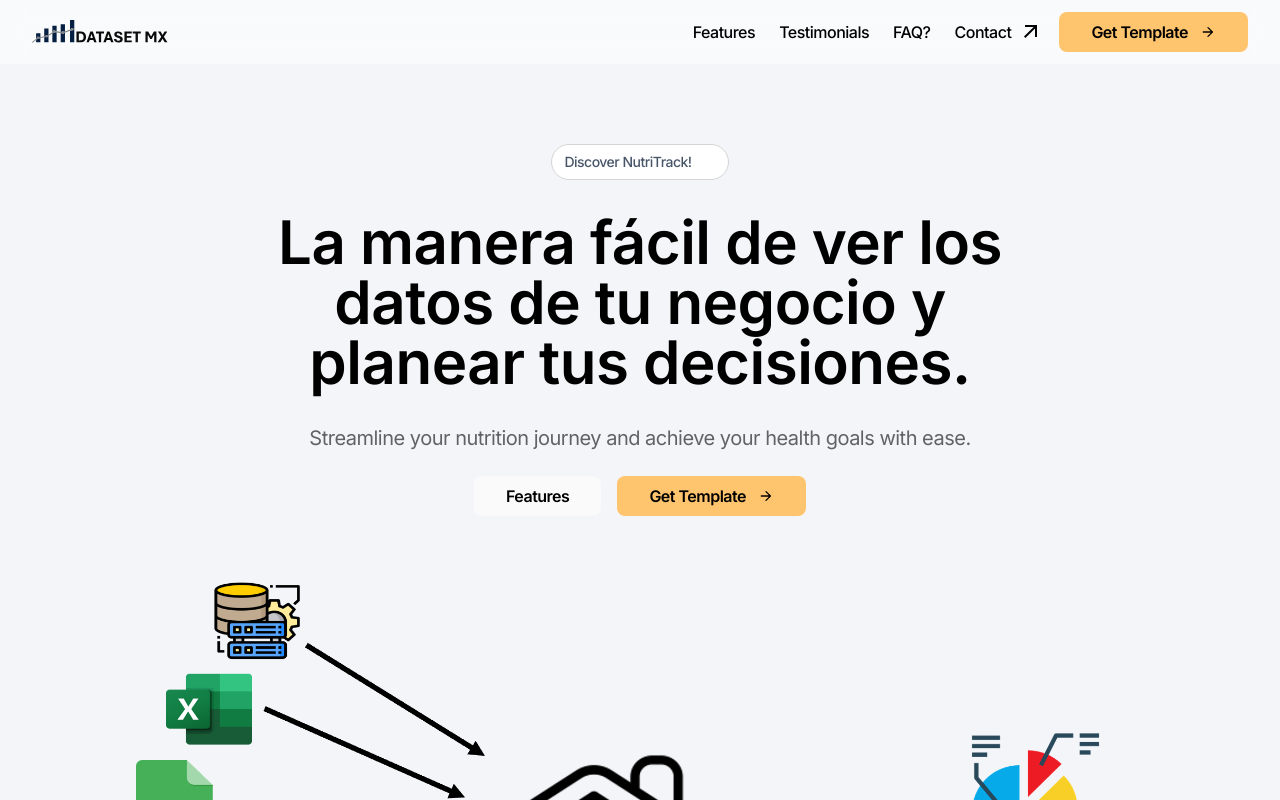
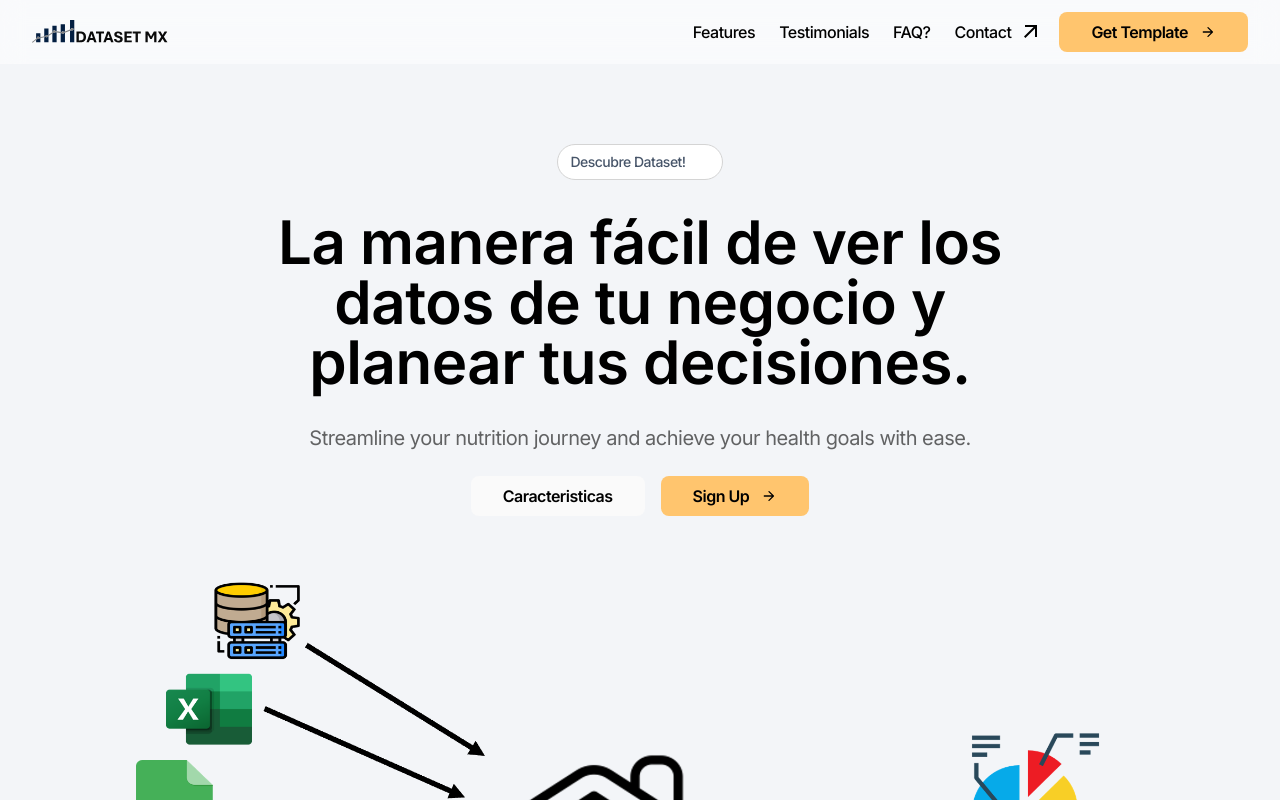
Before and after one commit to Lunnajera/lunnajera.github.io, a Next.js app: page / in a window 1280 px wide. Shown: the top 800 px of the page. Built offline with nearby package versions, Linux system fonts and the light colour scheme; some icons are missing.

Commit message:
Update HomeBanner.js

```diff
--- a/components/Banner/HomeBanner.js
+++ b/components/Banner/HomeBanner.js
@@ -14,7 +14,7 @@ export const HomeBanner = () => {
                 {/* Appear First */}
                 <MotionBTTContainer transition={{ delay: 0.2, duration: 0.5 }}>
                     <BadgeGroup alignment="center">
-                        <BadgeMessage>Discover NutriTrack!</BadgeMessage>
+                        <BadgeMessage>Descubre Dataset!</BadgeMessage>
                         <BadgeIcon icon="game-icons:meal" />
                     </BadgeGroup>
                 </MotionBTTContainer>
@@ -34,13 +34,13 @@ export const HomeBanner = () => {
                     </Content>
                     <div className="mt-6 mb-16 text-center">
                         <ButtonGroup alignment="center">
-                            <Button href="#features">Features</Button>
+                            <Button href="#features">Caracteristicas</Button>
                             <a
                                 role="button"
                                 href="https://github.com/christian-luntok/nutritrack"
                                 className="btn btn--secondary"
                             >
-                                Get Template
+                                Sign Up
                                 <Icon icon="material-symbols:arrow-forward-rounded" />
                             </a>
                         </ButtonGroup>
```
